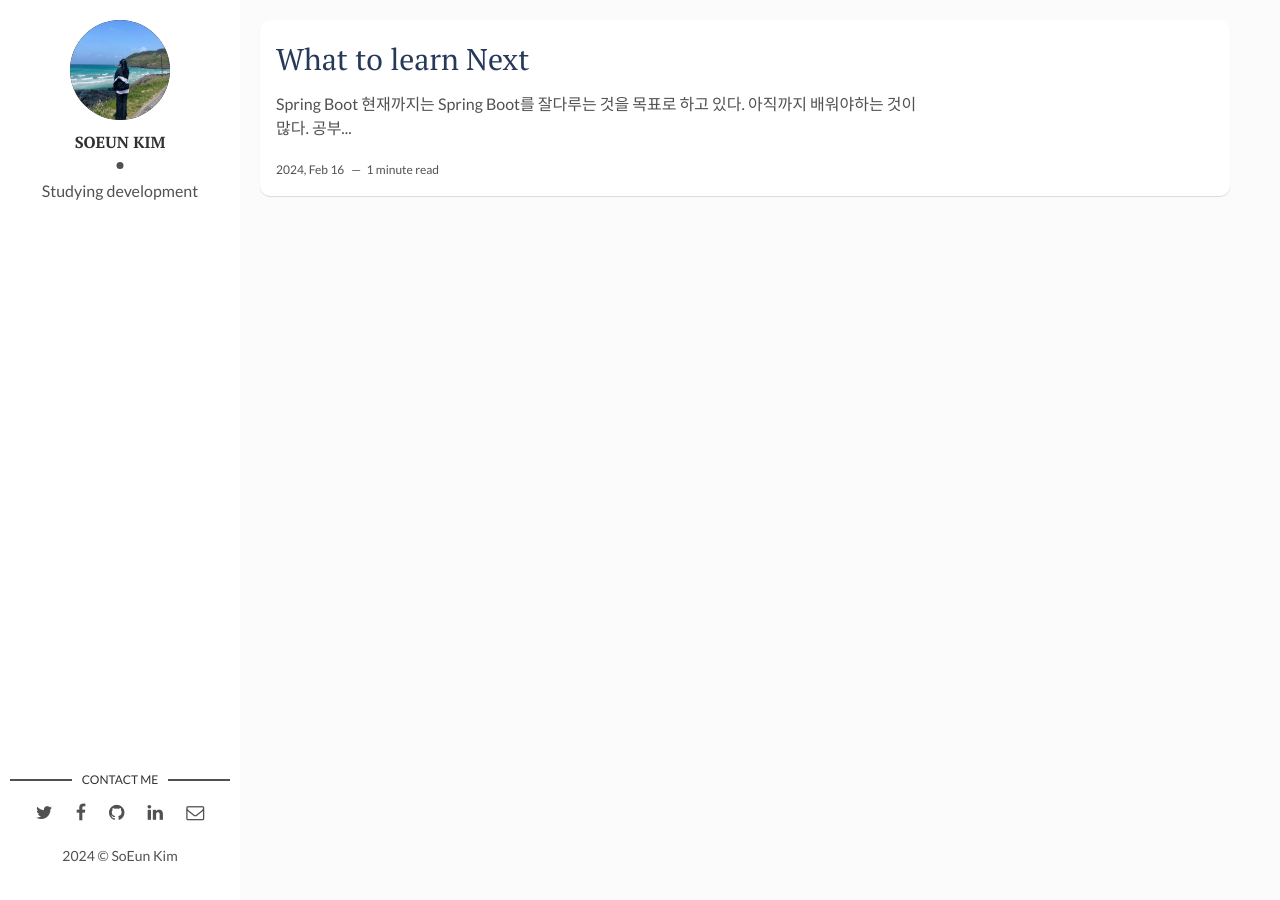
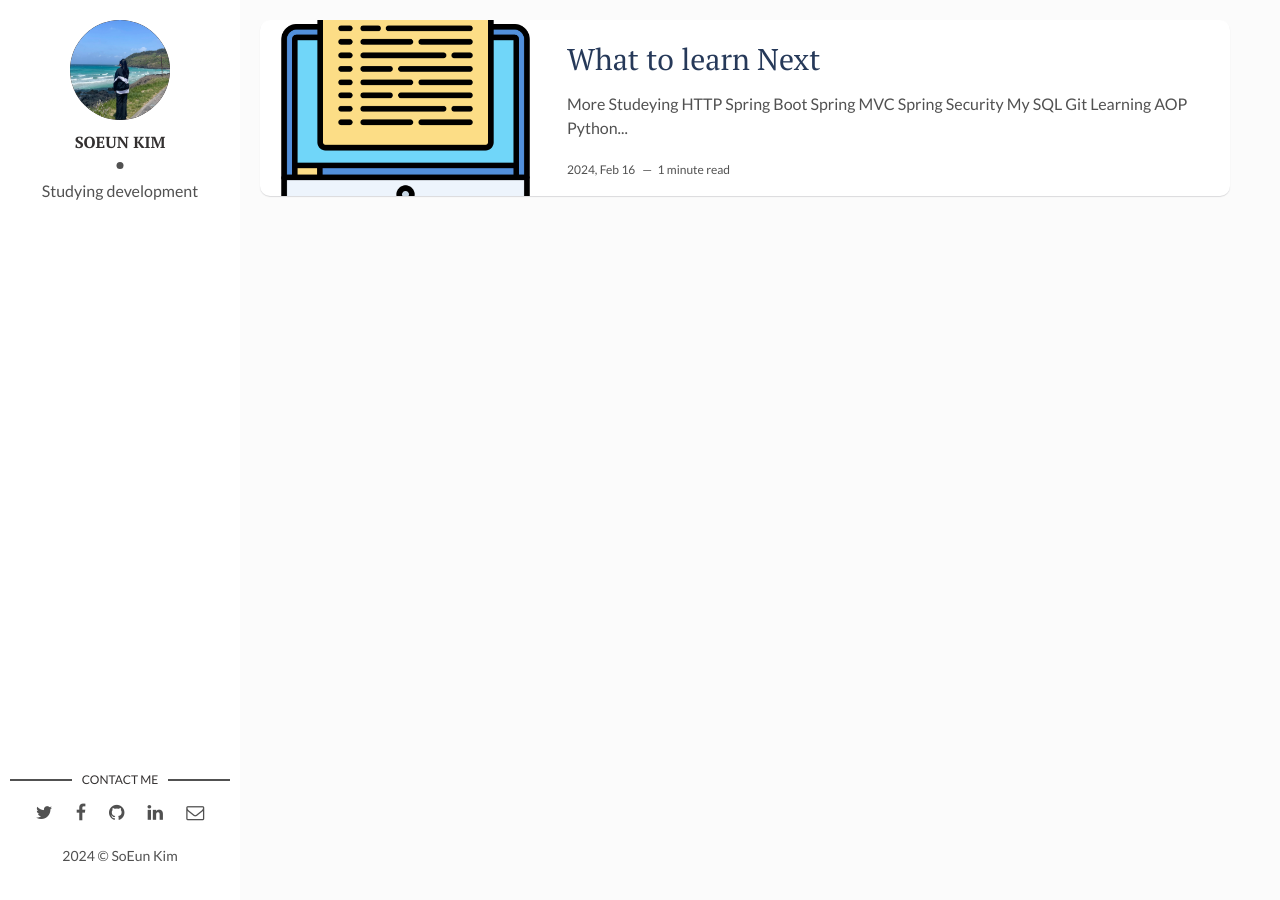
Before and after one commit to soeunc/soeunc.github.io, a Jekyll site: the page built from index.html, in a window 1280 px wide. Built offline with Jekyll 4.4.1, drawn with Linux system fonts in a browser that asks for light colours; the list of posts is cut into pages by our own code.

Commit message:
change img

```diff
--- a/_posts/2024-02-16-What-to-Learn-Next.markdown
+++ b/_posts/2024-02-16-What-to-Learn-Next.markdown
@@ -3,15 +3,27 @@ layout: post
 title: What to learn Next
 date: 2024-02-16 14:12:20 +0900
 description: I am studying to become a backend developer. # Add post description (optional)
-img:  # Add image post (optional)
+img:  backend.png # Add image post (optional)
 tags: [Backend, Java]
 ---
 
-## Spring Boot
-현재까지는 Spring Boot를 잘다루는 것을 목표로 하고 있다. 아직까지 배워야하는 것이 많다.
-## 공부 할 것
+# More Studeying
 - HTTP
-- 너무 많다...
+- Spring Boot
+- Spring MVC
+- Spring Security
+- My SQL
+- Git
+
+# Learning
+- AOP
+- Python
+
+
+
+
+
+
 
 <!-- [jekyll-docs]: https://jekyllrb.com/docs/home
 [jekyll-gh]:   https://github.com/jekyll/jekyll
```
Also changed, not shown: assets/img/backend.png (added), assets/img/favicon/apple-icon-114x114.png (added), assets/img/icon1.png (added), 5 other files.
